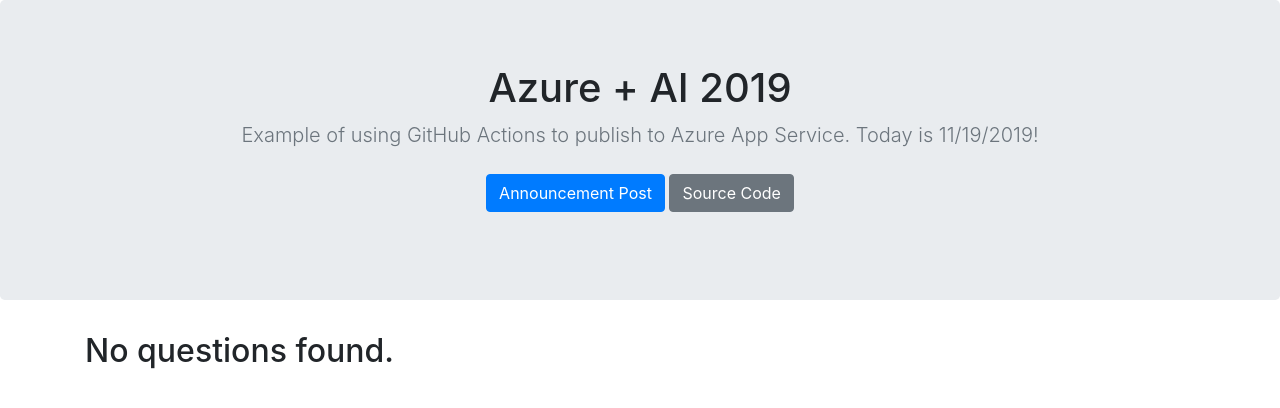
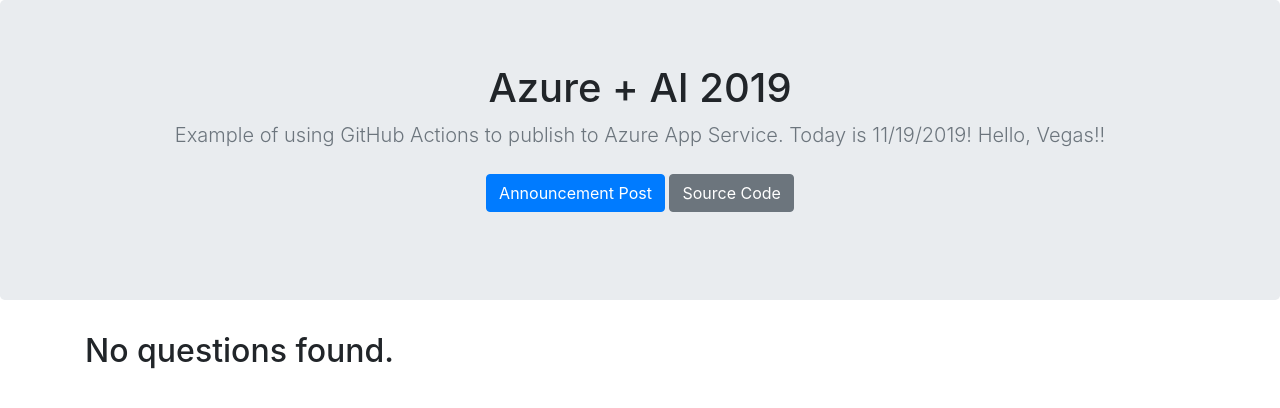
Before and after one commit to yutanglin16/Python-GitHub-Action, a Django app: page / in a window 1280 px wide. Shown: the part 56-464 px from the top of the page. Run offline with Django 3.2, Linux system fonts and the light colour scheme; data that the repository does not hold is empty; some libraries are stand-ins or nearby versions.

Commit message:
Trigger GitHub Action

```diff
--- a/polls/templates/polls/index.html
+++ b/polls/templates/polls/index.html
@@ -5,7 +5,7 @@
         <div class="container">
             <h1 class="jumbotron-heading">Azure + AI 2019</h1>
             <p class="lead text-muted">
-                Example of using GitHub Actions to publish to Azure App Service. Today is 11/19/2019!
+                Example of using GitHub Actions to publish to Azure App Service. Today is 11/19/2019! Hello, Vegas!!
             </p>
             <p>
                 <a class="btn btn-primary my-2" href="https://azure.github.io/AppService/2019/08/10/Github-actions-for-webapps.html">Announcement Post</a>
```
